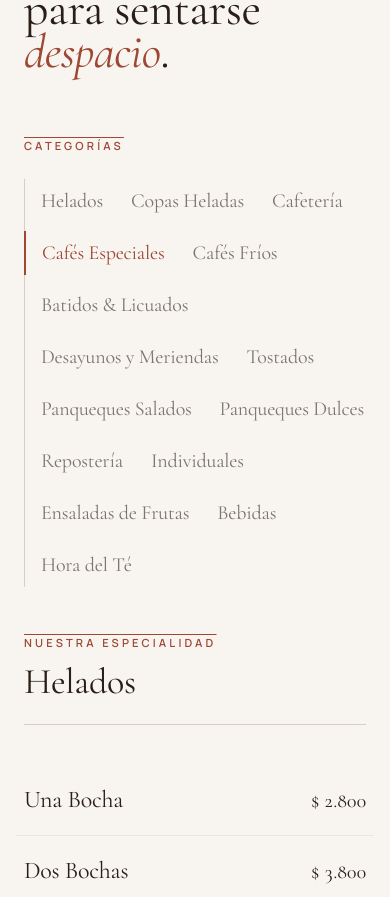
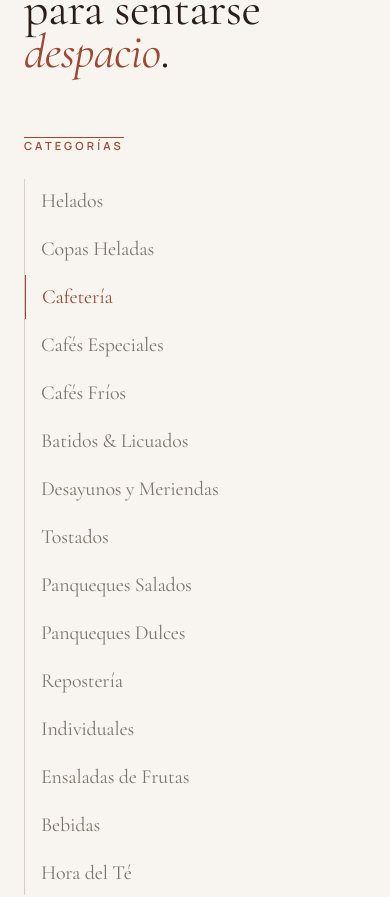
Before and after one commit to Matitotox/Gardim, a React (Create React App) app in the folder frontend/: page / in a window 390 px wide. Shown: the part 2858-3755 px from the top of the page. Built offline with nearby package versions, Linux system fonts and the light colour scheme.

Commit message:
version final

```diff
--- a/frontend/src/components/Menu.jsx
+++ b/frontend/src/components/Menu.jsx
@@ -42,7 +42,7 @@ export const Menu = () => {
             <div className="md:sticky md:top-28 md:max-h-[calc(100vh-8rem)] md:flex md:flex-col">
               <p className="overline mb-6 shrink-0">Categorías</p>
               <nav
-                className="flex flex-wrap md:flex-col gap-x-3 gap-y-2 md:gap-y-1 border-l border-[#d6cec4] md:overflow-y-auto md:overscroll-contain md:pr-2"
+                className="flex flex-col gap-y-1 border-l border-[#d6cec4] overflow-y-auto overscroll-contain pr-2 min-h-0"
                 style={{ scrollbarWidth: "thin" }}
               >
                 {CATEGORIES.map((c) => (
```
